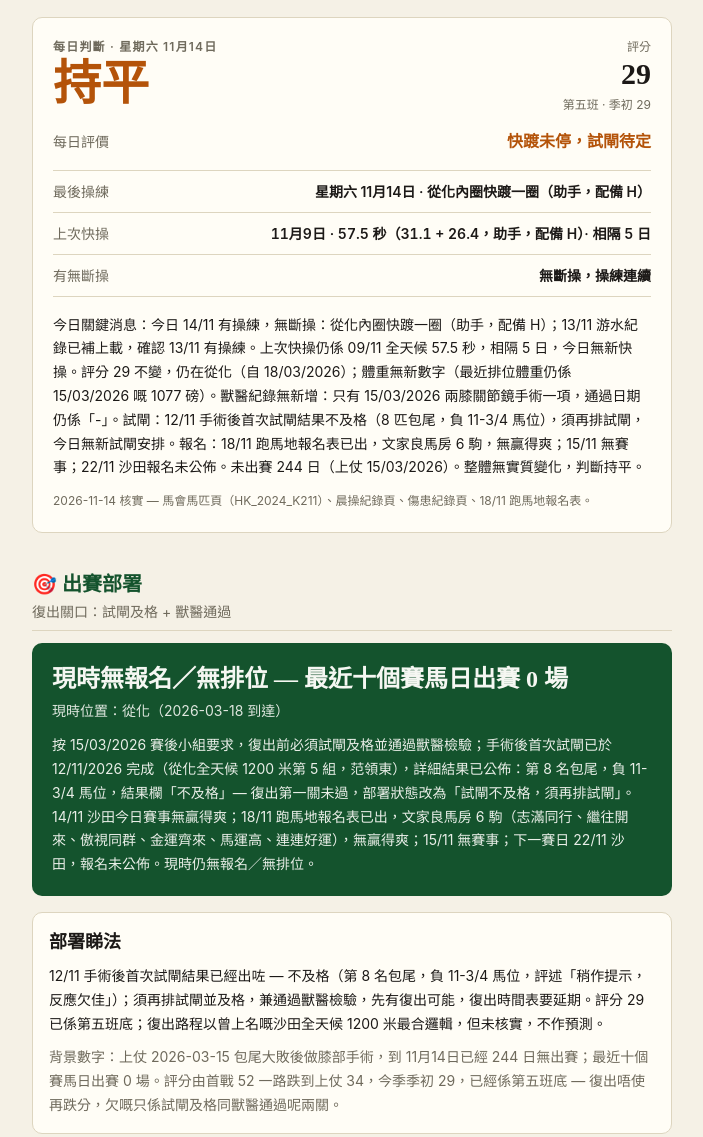
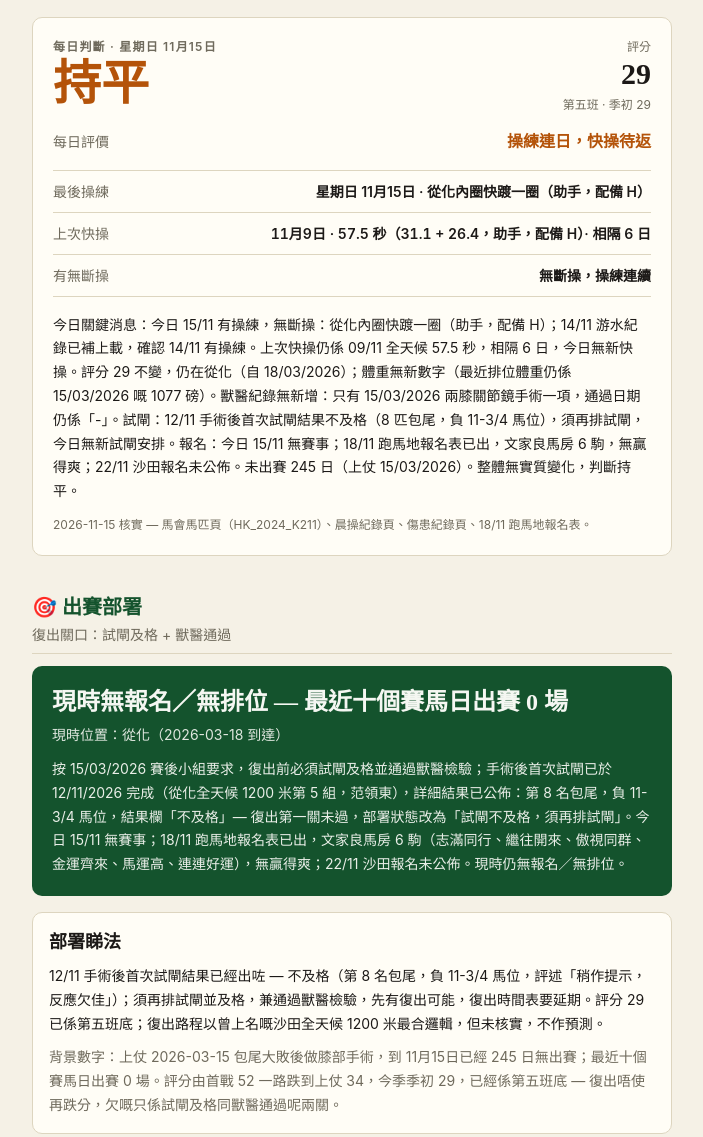
Before and after one commit to taiwah1995/san-zhi-ma-guan-zhu-zu, a plain HTML site: page ying-de-shuang.html in a window 1280 px wide. Shown: the part 1006-2143 px from the top of the page, without its empty margins (288-991 px from the left). Drawn offline with Linux system fonts and the light colour scheme.

Commit message:
Update ying-de-shuang.html (2026-11-15)

```diff
--- a/ying-de-shuang.html
+++ b/ying-de-shuang.html
@@ -475,7 +475,7 @@
       <section class="card" style="margin-top:20px; padding:20px;" aria-label="每日判斷">
         <div class="verdict-head">
           <div>
-            <p class="kicker">每日判斷 · 星期六 11月14日</p>
+            <p class="kicker">每日判斷 · 星期日 11月15日</p>
             <p class="verdict-word font-display">持平</p>
           </div>
           <div class="rating-box">
@@ -486,24 +486,24 @@
         </div>
         <p class="phrase-row">
           <span class="lbl">每日評價</span>
-          <span class="phrase font-display">快踱未停，試閘待定</span>
+          <span class="phrase font-display">操練連日，快操待返</span>
         </p>
         <dl class="proof">
           <div>
             <dt>最後操練</dt>
-            <dd>星期六 11月14日 · 從化內圈快踱一圈（助手，配備 H）</dd>
+            <dd>星期日 11月15日 · 從化內圈快踱一圈（助手，配備 H）</dd>
           </div>
           <div>
             <dt>上次快操</dt>
-            <dd class="tnum">11月9日 · 57.5 秒（31.1 + 26.4，助手，配備 H）· 相隔 5 日</dd>
+            <dd class="tnum">11月9日 · 57.5 秒（31.1 + 26.4，助手，配備 H）· 相隔 6 日</dd>
           </div>
           <div>
             <dt>有無斷操</dt>
             <dd>無斷操，操練連續</dd>
           </div>
         </dl>
-        <p class="summary-text">今日關鍵消息：今日 14/11 有操練，無斷操：從化內圈快踱一圈（助手，配備 H）；13/11 游水紀錄已補上載，確認 13/11 有操練。上次快操仍係 09/11 全天候 57.5 秒，相隔 5 日，今日無新快操。評分 29 不變，仍在從化（自 18/03/2026）；體重無新數字（最近排位體重仍係 15/03/2026 嘅 1077 磅）。獸醫紀錄無新增：只有 15/03/2026 兩膝關節鏡手術一項，通過日期仍係「-」。試閘：12/11 手術後首次試閘結果不及格（8 匹包尾，負 11-3/4 馬位），須再排試閘，今日無新試閘安排。報名：18/11 跑馬地報名表已出，文家良馬房 6 駒，無贏得爽；15/11 無賽事；22/11 沙田報名未公佈。未出賽 244 日（上仗 15/03/2026）。整體無實質變化，判斷持平。</p>
-        <p class="source-note">2026-11-14 核實 — 馬會馬匹頁（HK_2024_K211）、晨操紀錄頁、傷患紀錄頁、18/11 跑馬地報名表。</p>
+        <p class="summary-text">今日關鍵消息：今日 15/11 有操練，無斷操：從化內圈快踱一圈（助手，配備 H）；14/11 游水紀錄已補上載，確認 14/11 有操練。上次快操仍係 09/11 全天候 57.5 秒，相隔 6 日，今日無新快操。評分 29 不變，仍在從化（自 18/03/2026）；體重無新數字（最近排位體重仍係 15/03/2026 嘅 1077 磅）。獸醫紀錄無新增：只有 15/03/2026 兩膝關節鏡手術一項，通過日期仍係「-」。試閘：12/11 手術後首次試閘結果不及格（8 匹包尾，負 11-3/4 馬位），須再排試閘，今日無新試閘安排。報名：今日 15/11 無賽事；18/11 跑馬地報名表已出，文家良馬房 6 駒，無贏得爽；22/11 沙田報名未公佈。未出賽 245 日（上仗 15/03/2026）。整體無實質變化，判斷持平。</p>
+        <p class="source-note">2026-11-15 核實 — 馬會馬匹頁（HK_2024_K211）、晨操紀錄頁、傷患紀錄頁、18/11 跑馬地報名表。</p>
       </section>
 
       <!-- Deployment -->
@@ -515,12 +515,12 @@
       <section class="deploy-status" aria-label="出賽部署狀態">
         <p class="big font-display">現時無報名／無排位 — 最近十個賽馬日出賽 0 場</p>
         <p class="loc">現時位置：從化（2026-03-18 到達）</p>
-        <p class="req">按 15/03/2026 賽後小組要求，復出前必須試閘及格並通過獸醫檢驗；手術後首次試閘已於 12/11/2026 完成（從化全天候 1200 米第 5 組，范領東），詳細結果已公佈：第 8 名包尾，負 11-3/4 馬位，結果欄「不及格」— 復出第一關未過，部署狀態改為「試閘不及格，須再排試閘」。14/11 沙田今日賽事無贏得爽；18/11 跑馬地報名表已出，文家良馬房 6 駒（志滿同行、繼往開來、傲視同群、金運齊來、馬運高、連連好運），無贏得爽；15/11 無賽事；下一賽日 22/11 沙田，報名未公佈。現時仍無報名／無排位。</p>
+        <p class="req">按 15/03/2026 賽後小組要求，復出前必須試閘及格並通過獸醫檢驗；手術後首次試閘已於 12/11/2026 完成（從化全天候 1200 米第 5 組，范領東），詳細結果已公佈：第 8 名包尾，負 11-3/4 馬位，結果欄「不及格」— 復出第一關未過，部署狀態改為「試閘不及格，須再排試閘」。今日 15/11 無賽事；18/11 跑馬地報名表已出，文家良馬房 6 駒（志滿同行、繼往開來、傲視同群、金運齊來、馬運高、連連好運），無贏得爽；22/11 沙田報名未公佈。現時仍無報名／無排位。</p>
       </section>
       <section class="card deploy-view" aria-label="部署睇法">
         <h3 class="font-display">部署睇法</h3>
         <p>12/11 手術後首次試閘結果已經出咗 — 不及格（第 8 名包尾，負 11-3/4 馬位，評述「稍作提示，反應欠佳」）；須再排試閘並及格，兼通過獸醫檢驗，先有復出可能，復出時間表要延期。評分 29 已係第五班底；復出路程以曾上名嘅沙田全天候 1200 米最合邏輯，但未核實，不作預測。</p>
-        <p class="dim">背景數字：上仗 2026-03-15 包尾大敗後做膝部手術，到 11月14日已經 244 日無出賽；最近十個賽馬日出賽 0 場。評分由首戰 52 一路跌到上仗 34，今季季初 29，已經係第五班底 — 復出唔使再跌分，欠嘅只係試閘及格同獸醫通過呢兩關。</p>
+        <p class="dim">背景數字：上仗 2026-03-15 包尾大敗後做膝部手術，到 11月15日已經 245 日無出賽；最近十個賽馬日出賽 0 場。評分由首戰 52 一路跌到上仗 34，今季季初 29，已經係第五班底 — 復出唔使再跌分，欠嘅只係試閘及格同獸醫通過呢兩關。</p>
       </section>
 
       <!-- Fast work trend -->
@@ -603,6 +603,13 @@
         <li class="snap-item">
           <span class="snap-badge font-display">持平</span>
           <div class="txt">
+            <p><span class="head">星期日 11月15日</span><span class="meta tnum"> · 每日評價「操練連日，快操待返」 · 最後操練 11月15日 從化內圈快踱一圈 · 上次快操 11月9日 57.5秒（6 日前）· 評分 29</span></p>
+            <p style="margin-top:4px; line-height:1.7;">15/11 持平「操練連日，快操待返」：從化內圈快踱一圈（助手，配備 H）；上次快操 09/11 57.5 秒（6 日前）；14/11 游水紀錄已補上載，確認 14/11 有操練；無斷操。</p>
+          </div>
+        </li>
+        <li class="snap-item">
+          <span class="snap-badge font-display">持平</span>
+          <div class="txt">
             <p><span class="head">星期六 11月14日</span><span class="meta tnum"> · 每日評價「快踱未停，試閘待定」 · 最後操練 11月14日 從化內圈快踱一圈 · 上次快操 11月9日 57.5秒（5 日前）· 評分 29</span></p>
             <p style="margin-top:4px; line-height:1.7;">14/11 持平「快踱未停，試閘待定」：今日 14/11 有操練，無斷操：從化內圈快踱一圈（助手，配備 H）；13/11 游水紀錄已補上載，確認 13/11 有操練。上次快操仍係 09/11 全天候 57.5 秒，相隔 5 日，今日無新快操。評分 29 不變，仍在從化（自 18/03/2026）；體重無新數字（最近排位體重仍係 15/03/2026 嘅 1077 磅）。獸醫紀錄無新增：只有 15/03/2026 兩膝關節鏡手術一項，通過日期仍係「-」。試閘：12/11 手術後首次試閘結果不及格（8 匹包尾，負 11-3/4 馬位），須再排試閘，今日無新試閘安排。報名：18/11 跑馬地報名表已出，文家良馬房 6 駒，無贏得爽；15/11 無賽事；22/11 沙田報名未公佈。未出賽 244 日（上仗 15/03/2026）。整體無實質變化，判斷持平。</p>
           </div>
@@ -661,12 +668,6 @@
           <div class="txt">
             <p><span class="head">星期五 11月6日</span><span class="meta tnum"> · 最後操練 11月6日 踱步 · 快操 57.9秒（05/11）</span></p>
             <p style="margin-top:4px; line-height:1.7;">06/11 從化內圈快踱一圈，無斷操；上次快操仍係 05/11 草地 57.9 秒（32.2 + 25.7），相隔 1 日，今日無新快操。評分維持 29，仍在從化；11 月 8 日沙田及 11 月 11 日跑馬地報名表均無贏得爽，部署不變。傷患頁仍只有 15/03/2026 一項紀錄，通過日期仍為「-」，無新獸醫紀錄。試閘方面：11 月 5 日五組試閘名單無贏得爽；11 月 6 日試閘結果馬會頁面仍未公佈（顯示「沒有相關資料」），今日有無試閘未核實，明日再跟。05/11 游水紀錄已補上，屬隔日上載，唔當斷操。快操時間長期喺 57 至 60 秒之間，無明顯進步；上仗至今 236 日未出賽，復出仍要等試閘安排。</p>
-          </div>
-        </li>
-        <li class="snap-item">
-          <span class="snap-badge font-display">持平</span>
-          <div class="txt">
-            <p><span class="head">星期四 11月5日</span><span class="meta tnum"> · 最後操練 11月5日 快操 + 踱步 · 快操 57.9秒</span></p>
           </div>
         </li>
       </ul>
```
